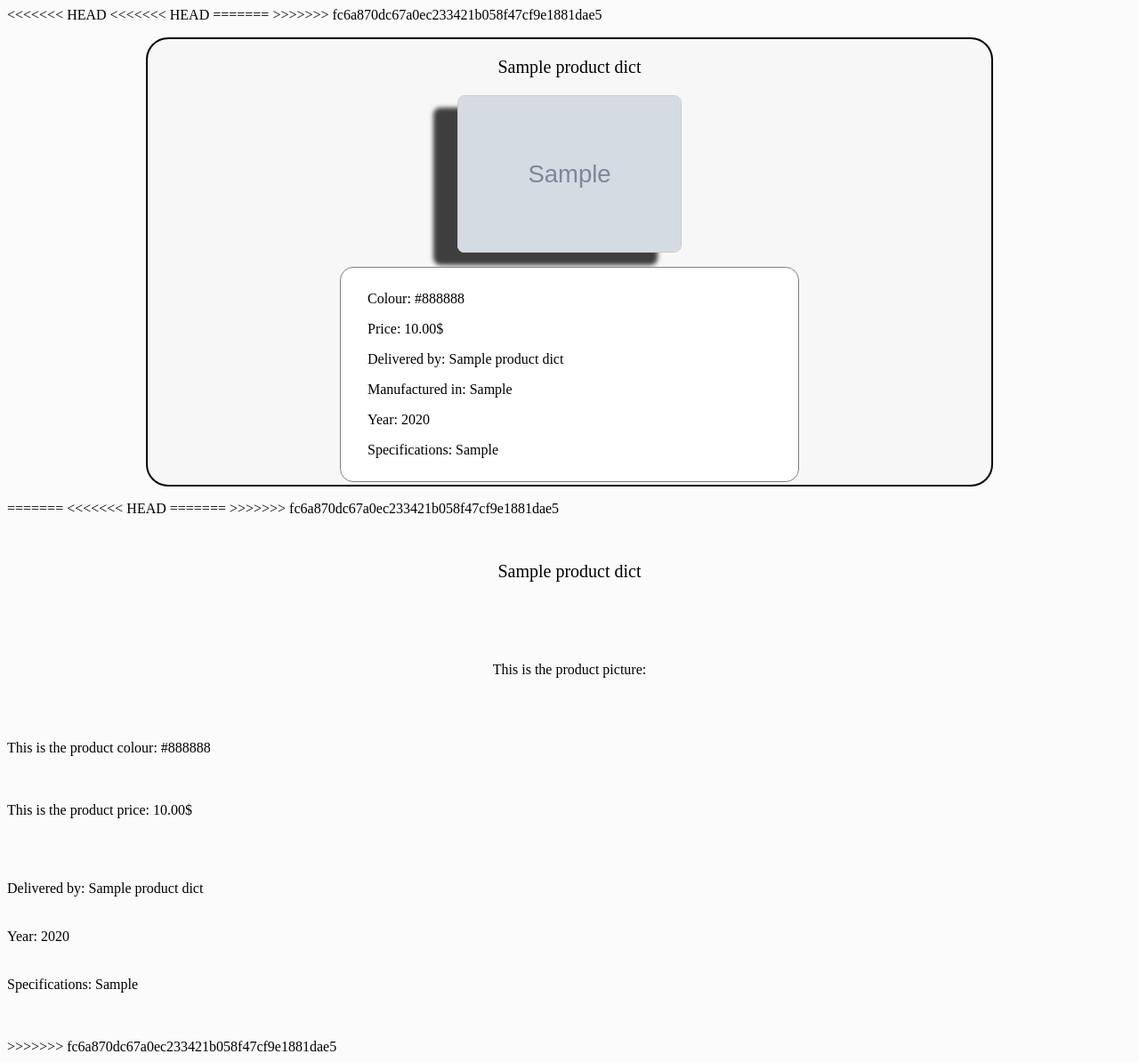
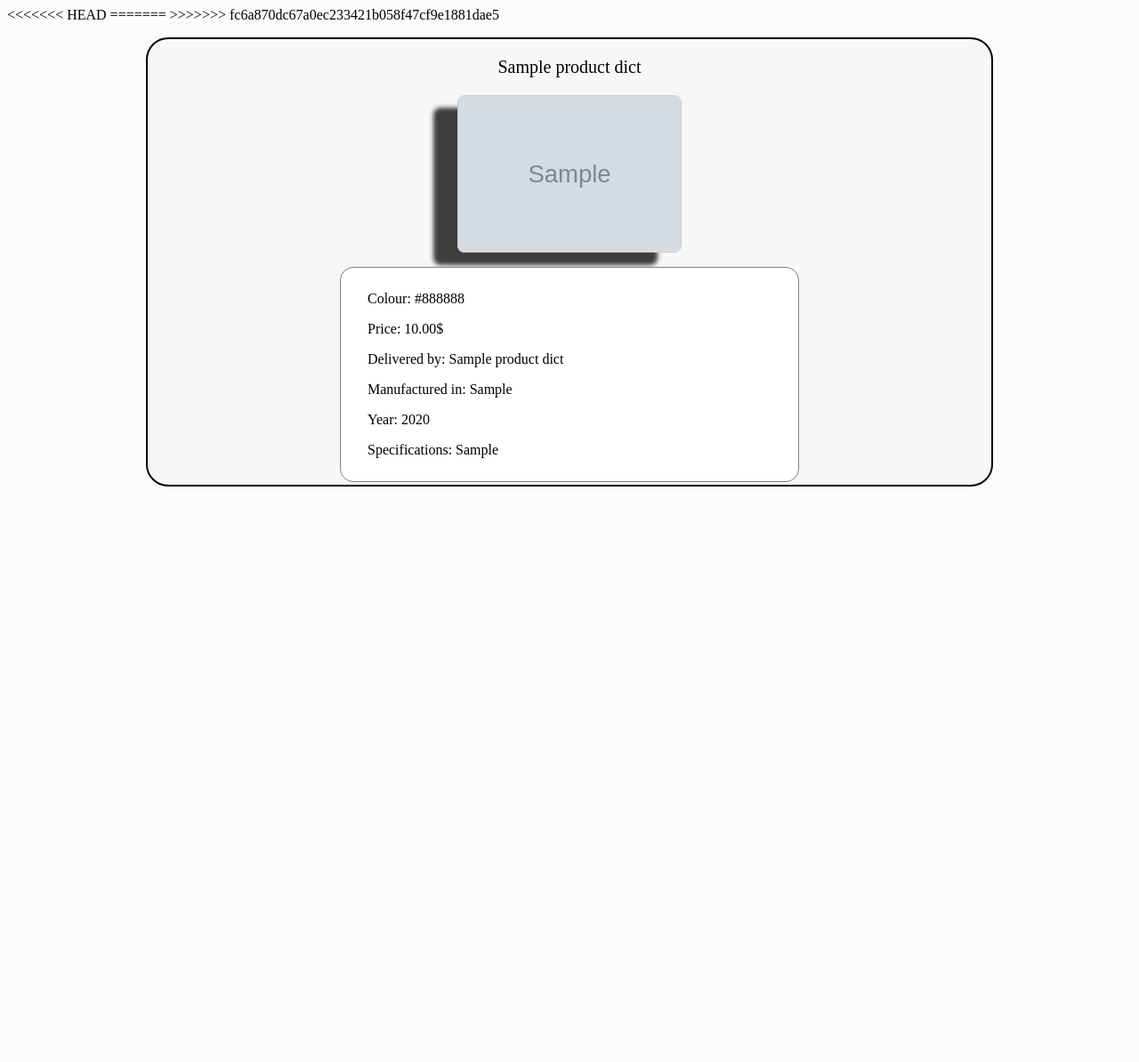
Before and after one commit to DeanHI/SQLizer, a Python web app: template templates/productview.html in a window 1280 px wide. Shown: the whole page at 89% size. After the commit the page ends 547 px from the top, so only its background shows below. Run offline with Jinja, Linux system fonts and the light colour scheme; the template is opened without the code that fills it: most values are stand-ins (such as "Sample title", 1, 10 or a date in 2020); grey boxes marked "Sample" are stand-in pictures.

Commit message:
Update productview.html

```diff
--- a/templates/productview.html
+++ b/templates/productview.html
@@ -1,4 +1,4 @@
-<<<<<<< HEAD
+
 {% include 'parent.html' %}
 
 <p>
@@ -23,28 +23,3 @@
 </div>
 </div>
 </p>
-
-
-
-=======
-{% include 'parent.html' %}
-
-<p class="sitenav">
-<p class="prodname">{{product_dict["ProductName"]}}</p>
-<br><br><br>
-<p class="prodpicture">This is the product picture:</p>
-<br><br><br>
-This is the product colour:        {{product_dict["ProductColour"]}}
-<br><br><br>
-<p>This is the product price:        {{product_dict["ProductPrice"]}}.00$</p>
-<br><br><br>
-Delivered by:        {{product_dict["ManufacturerName"]}}
-<br><br><br>
-Year:       {{product_dict["ModelYear"]}}
-<br><br><br>
-Specifications:        {{product_dict["ProductSpecs"]}}
-<br><br><br>
-
-
-<!-- <img src="https://upload.wikimedia.org/wikipedia/commons/e/e4/AVANT-P870DMG-GAMING-LAPTOP.png"> --> </p>
->>>>>>> fc6a870dc67a0ec233421b058f47cf9e1881dae5
```
